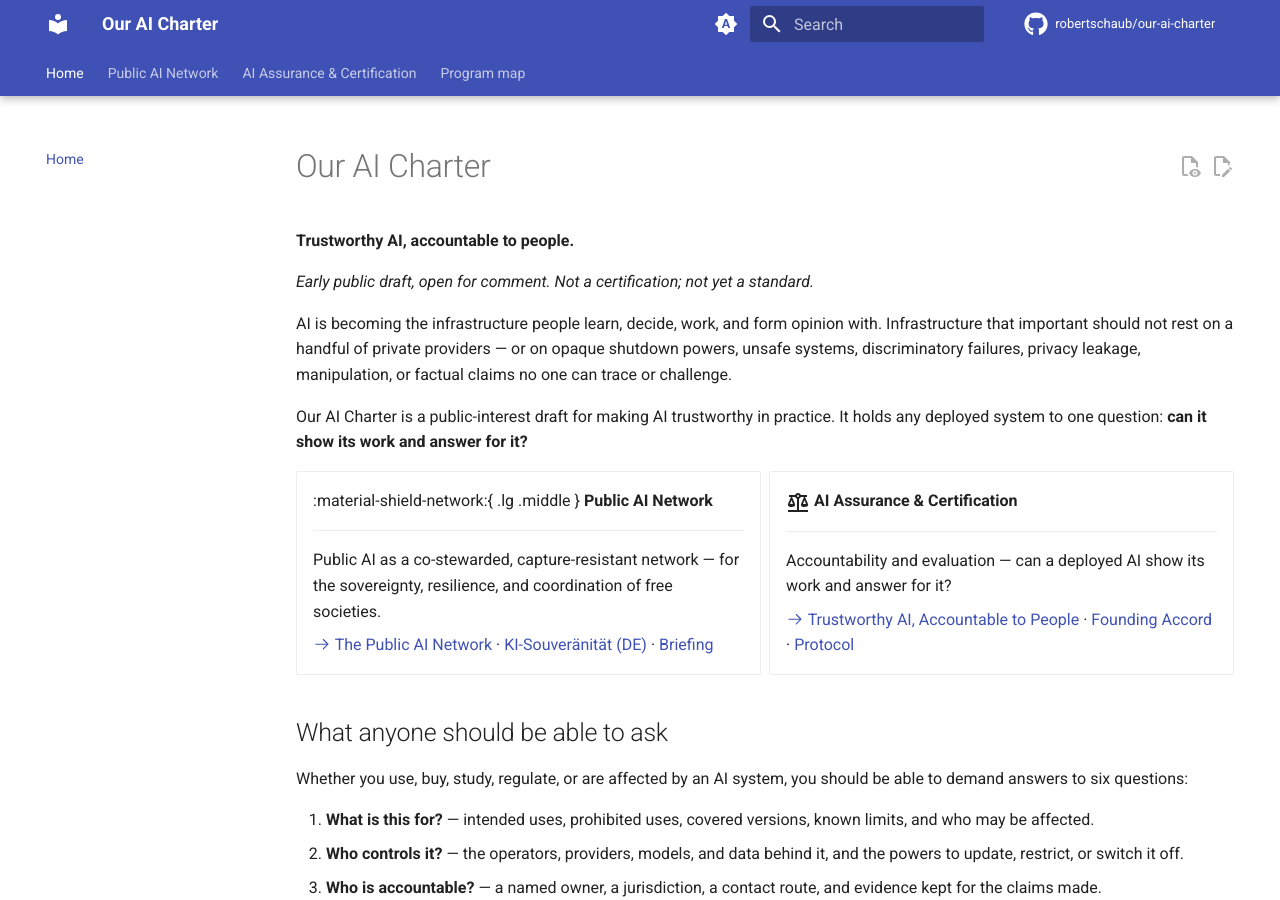
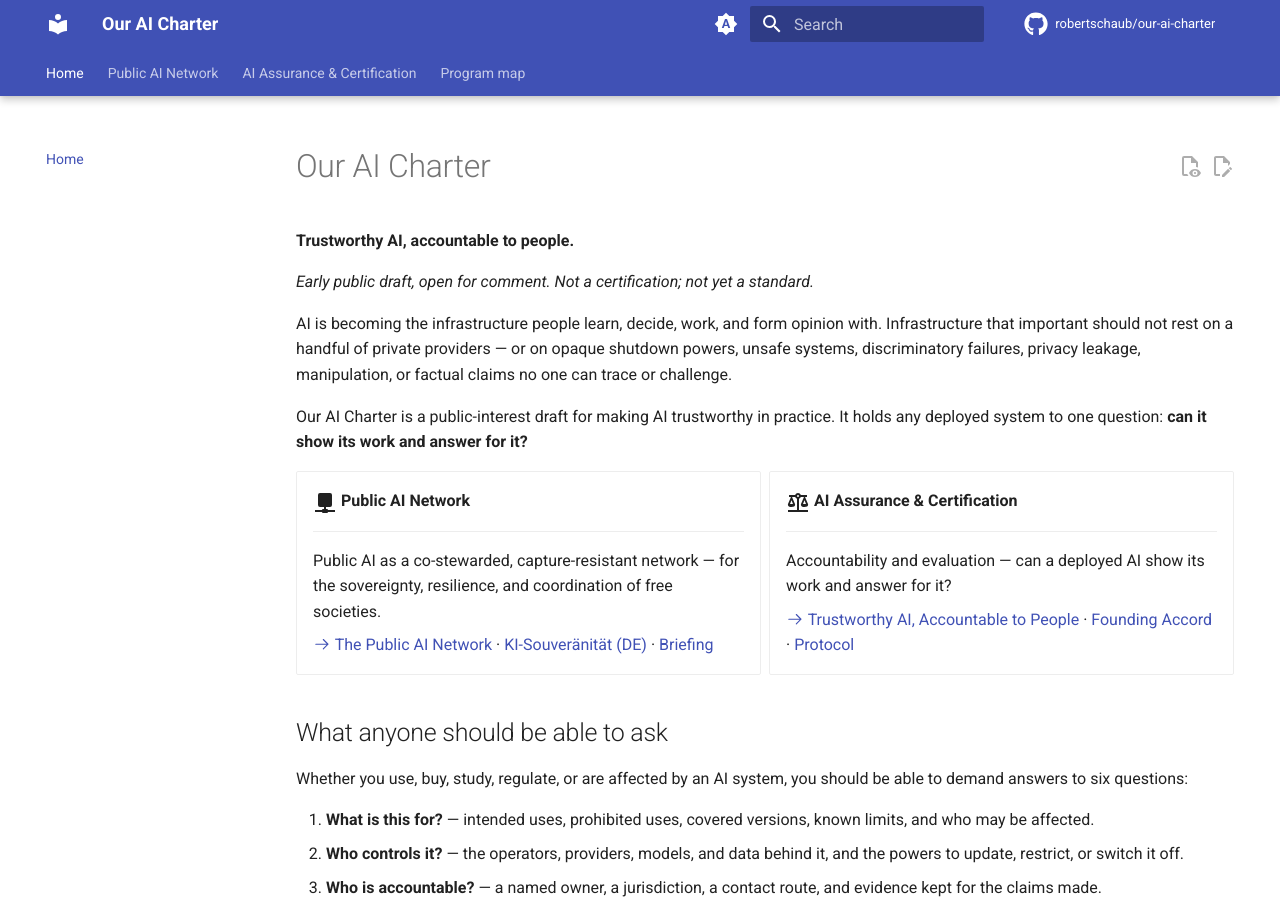
Before and after one commit to robertschaub/our-ai-charter, an MkDocs documentation site: the page built from docs/index.md, in a window 1280 px wide and 900 px high. Built offline with MkDocs 1.6.1 and Material for MkDocs 9.7.7, drawn with Linux system fonts in a browser that asks for light colours; plug-ins that fetch from the network failed and are left out; comment, search, counter and statistics services are not loaded.

Commit message:
fix(site): use a valid Material icon for the Public AI Network card
`:material-shield-network:` is not a real Material Design icon, so the
shortcode rendered as raw text in the home-page card. Switch to the valid
`:material-network:`. Verified no raw icon shortcodes remain in the build.

Co-Authored-By: Claude Opus 4.8 <noreply@anthropic.com>

```diff
--- a/docs/index.md
+++ b/docs/index.md
@@ -16,7 +16,7 @@ Our AI Charter is a public-interest draft for making AI trustworthy in practice.
 
 <div class="grid cards" markdown>
 
--   :material-shield-network:{ .lg .middle } __Public AI Network__
+-   :material-network:{ .lg .middle } __Public AI Network__
 
     ---
 
```
